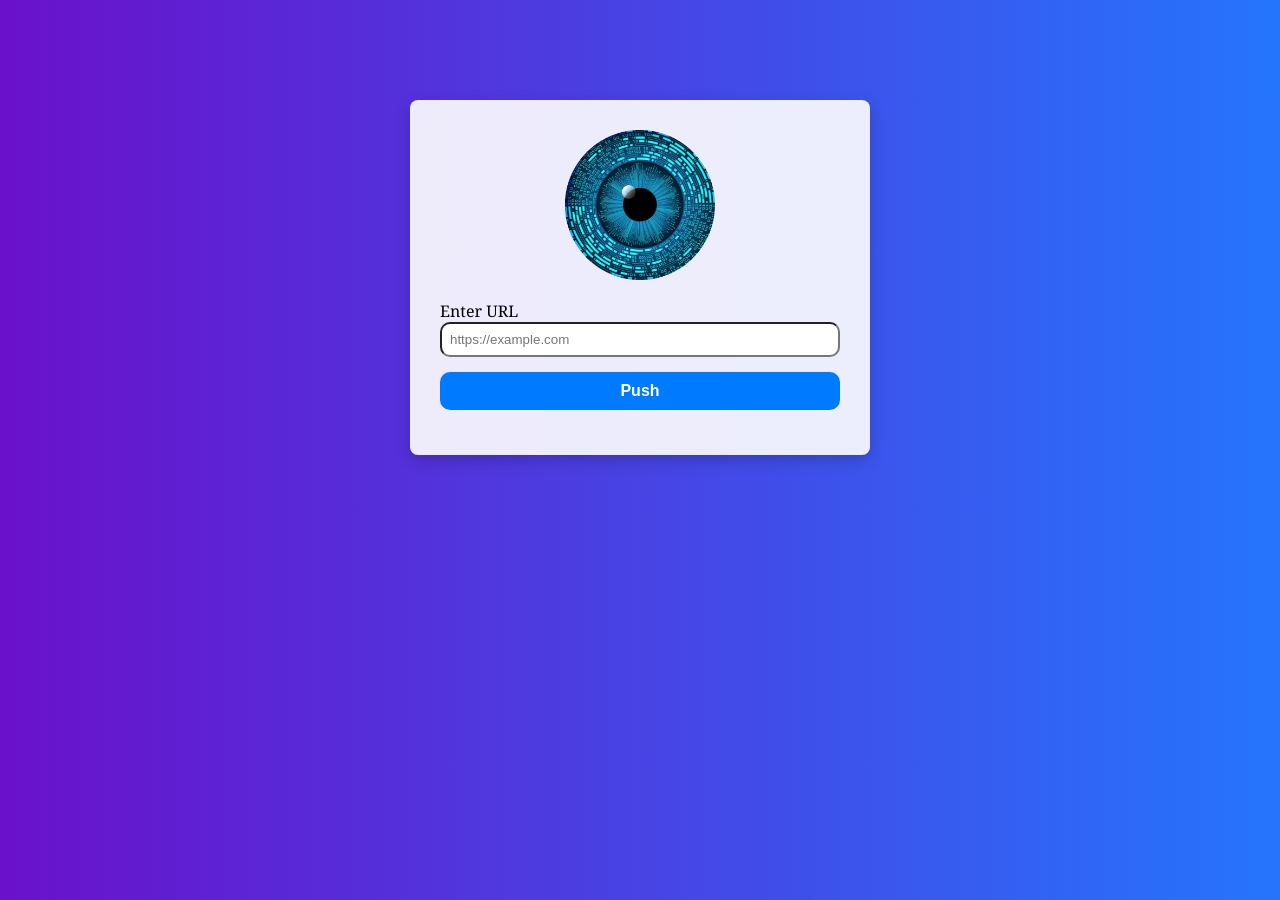
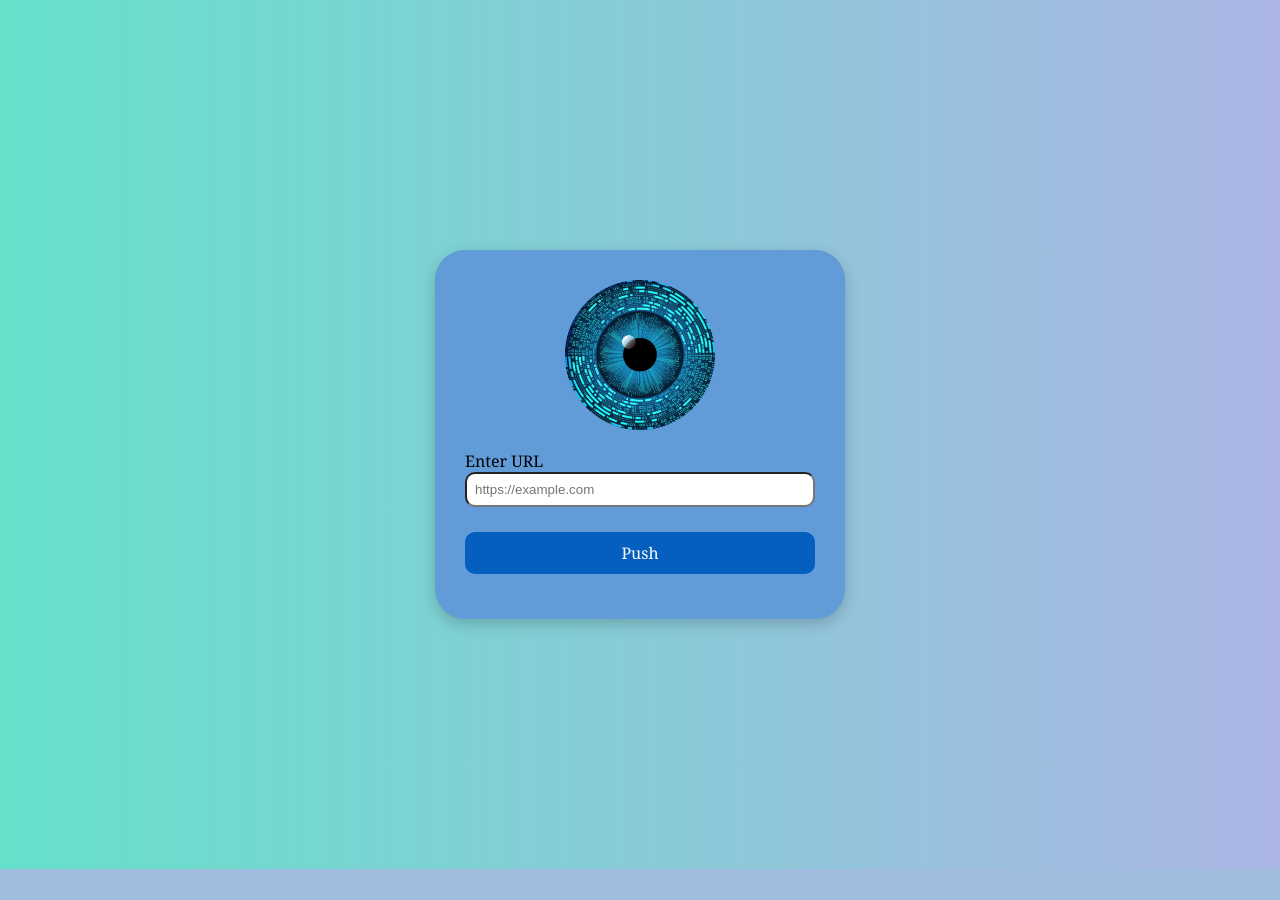
Before and after one commit to nhatminz/traffic-detection, a Flask app: page /push_url in a window 1280 px wide. After the commit the page ends 869 px from the top, so only its background shows below. Run offline with Flask 3, Linux system fonts and the light colour scheme.

Commit message:
ux chua commit

```diff
--- a/views/static/css/push_url.css
+++ b/views/static/css/push_url.css
@@ -1,18 +1,21 @@
-html, body {
+body {
     height: 100%;
     margin: 0;
+    padding: 0;
     font-family: Georgia, 'Times New Roman', Times, serif;
-    background: linear-gradient(to right, #6a11cb, #2575fc);
+    background: linear-gradient(to right, #65e1ca, #ACB6E5);
+    display: flex;
+    justify-content: center;
+    align-items: center;
 }
 
 .push-container {
-    max-width: 400px;
-    margin: 100px auto;
-    background-color: rgba(255, 255, 255, 0.9);
+    width: 350px;
+    margin: 250px auto;
+    background-color: rgb(97, 155, 216);
     padding: 30px;
-    border-radius: 8px;
+    border-radius: 30px;
     box-shadow: 0 5px 15px rgba(0,0,0,0.2);
-    text-align: center;
 }
 
 .logocontainer img {
@@ -41,18 +44,20 @@ html, body {
 .btn-submit {
     width: 100%;
     padding: 10px;
-    background-color: #007bff;
+    margin-top: 10px;
+    background-color: #055fbf;
     border: none;
     color: white;
-    font-size: 16px;
-    font-weight: 600;
+    font-size: medium;
+    /* font-weight: 600; */
     border-radius: 10px;
     cursor: pointer;
-    transition: background 0.3s;
+    font-family: Georgia, 'Times New Roman', Times, serif;
+    /* transition: background 0.3s; */
 }
 
 .btn-submit:hover {
-    background-color: #0056b3;
+    background-color: #125296;
 }
 
 .flash-messages {
@@ -60,8 +65,11 @@ html, body {
 }
 
 .alert.success {
-    color: #155724;
+    color: green;
     background-color: #d4edda;
     padding: 10px;
     border-radius: 4px;
 }
+.alert.danger {
+    color: red;
+}
```
Also changed, not shown: views/static/css/login_form.css (+4 -3 lines).
